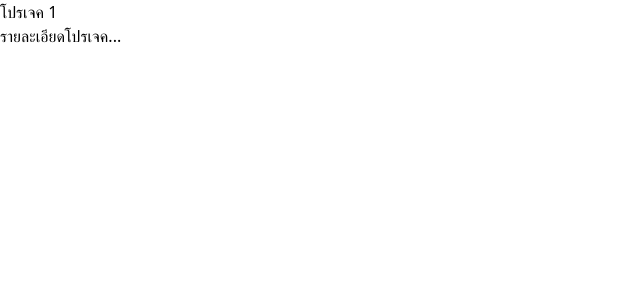
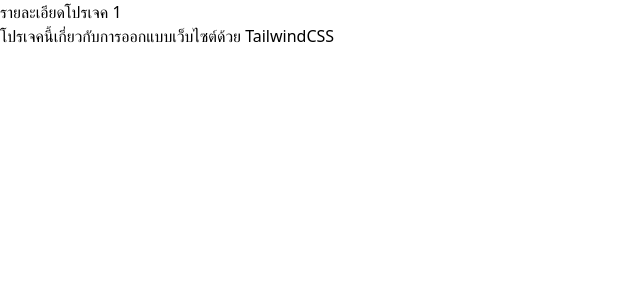
Before and after one commit to KittipunNew/Kittipun.Dev, a React (Vite) app: page /project/1 in a window 1280 px wide. Shown: the top 300 px of the page, without its empty margins (0-640 px from the left). Built offline with nearby package versions, Linux system fonts and the light colour scheme; a web font is replaced by a local one.

Commit message:
สร้างหน้ารายละเอียดโปรเจค

```diff
--- a/src/components/CardProject.jsx
+++ b/src/components/CardProject.jsx
@@ -1,6 +1,6 @@
 function CardProject(props) {
   return (
-    <div className="rounded-lg shadow-md w-auto">
+    <div className="rounded-lg shadow-md w-auto h-[350px]">
       <img
         src={props.img}
         alt=""
@@ -8,7 +8,7 @@ function CardProject(props) {
       />
       <div className="p-3 flex flex-col gap-5">
         <h1 className="text-xl font-bold">{props.name}</h1>
-        <p>{props.description}</p>
+        <p className="text-sm">{props.description}</p>
       </div>
     </div>
   );
--- a/src/components/MyProject.jsx
+++ b/src/components/MyProject.jsx
@@ -12,8 +12,9 @@ const MyProject = forwardRef(function (props, ref) {
   const project = [
     {
       id: 1,
-      name: 'โปรเจค 1',
-      description: 'รายละเอียดโปรเจค...',
+      name: 'Online Furniture Ecommerce Project',
+      description:
+        'An Ecommerce platform for online furniture sales that allows users to view newly arrived products, browse the complete furniture catalog, and purchase furniture of interest.',
       img: ImageProject,
     },
     {
--- /dev/null
+++ b/src/components/NavbarProjectDetail.jsx
@@ -0,0 +1,11 @@
+const NavbarProjectDetail = () => {
+  return (
+    <nav className="p-10 flex justify-between">
+      <h1 className="font-montserrat font-bold text-xl">{project.name}</h1>
+      <Link to="/" className="btn btn-wide bg-black text-white">
+        Back
+      </Link>
+    </nav>
+  );
+};
+export default NavbarProjectDetail;
--- a/src/components/ProjectDetail.jsx
+++ b/src/components/ProjectDetail.jsx
@@ -1,53 +1,19 @@
-import { useParams } from 'react-router-dom';
+import { useParams, Link } from 'react-router-dom';
+import ProjectDetail1 from '../projectpage/ProjectDetail1';
+import ProjectDetail2 from '../projectpage/ProjectDetail2';
 
 const ProjectDetail = () => {
   const { id } = useParams();
 
-  const projects = [
-    {
-      id: 1,
-      name: 'โปรเจค 1',
-      description: 'รายละเอียดโปรเจค...',
-    },
-    {
-      id: 2,
-      name: 'โปรเจค 2',
-      description: 'รายละเอียดโปรเจค...',
-    },
-    {
-      id: 3,
-      name: 'โปรเจค 3',
-      description: 'รายละเอียดโปรเจค...',
-    },
-    {
-      id: 4,
-      name: 'โปรเจค 4',
-      description: 'รายละเอียดโปรเจค...',
-    },
-    {
-      id: 5,
-      name: 'โปรเจค 5',
-      description: 'รายละเอียดโปรเจค...',
-    },
-    {
-      id: 6,
-      name: 'โปรเจค 6',
-      description: 'รายละเอียดโปรเจค...',
-    },
-    {
-      id: 7,
-      name: 'โปรเจค 7',
-      description: 'รายละเอียดโปรเจค...',
-    },
-  ];
+  if (id === '1') {
+    return <ProjectDetail1 />;
+  } else if (id === '2') {
+    return <ProjectDetail2 />;
+  } else if (id === '3') {
+    return <ProjectDetail3 />;
+  } else {
+    return <p>ไม่พบข้อมูลโปรเจค</p>; // กรณีไม่พบ id ที่ตรงกัน
+  }
+};
 
-  const project = projects.find((proj) => proj.id === parseInt(id));
-
-  return (
-    <div>
-      <h1>{project.name}</h1>
-      <p>{project.description}</p>
-    </div>
-  );
-};
 export default ProjectDetail;
--- /dev/null
+++ b/src/layout/layoutProjectDetail.jsx
@@ -0,0 +1,11 @@
+import NavbarProjectDetail from '../components/NavbarProjectDetail';
+
+const layoutProjectDetail = ({ children }) => {
+  return (
+    <div>
+      <NavbarProjectDetail />
+      <div>{children}</div>
+    </div>
+  );
+};
+export default layoutProjectDetail;
--- /dev/null
+++ b/src/projectpage/ProjectDetail1.jsx
@@ -0,0 +1,9 @@
+const ProjectDetail1 = () => {
+  return (
+    <div>
+      <h1>รายละเอียดโปรเจค 1</h1>
+      <p>โปรเจคนี้เกี่ยวกับการออกแบบเว็บไซต์ด้วย TailwindCSS</p>
+    </div>
+  );
+};
+export default ProjectDetail1;
--- /dev/null
+++ b/src/projectpage/ProjectDetail2.jsx
@@ -0,0 +1,9 @@
+const ProjectDetail2 = () => {
+  return (
+    <div>
+      <h1>รายละเอียดโปรเจค 2</h1>
+      <p>โปรเจคนี้เกี่ยวกับการออกแบบเว็บไซต์ด้วย TailwindCSS</p>
+    </div>
+  );
+};
+export default ProjectDetail2;
```
Also changed, not shown: 1 other file (tests, documents, lock files or other folders).
